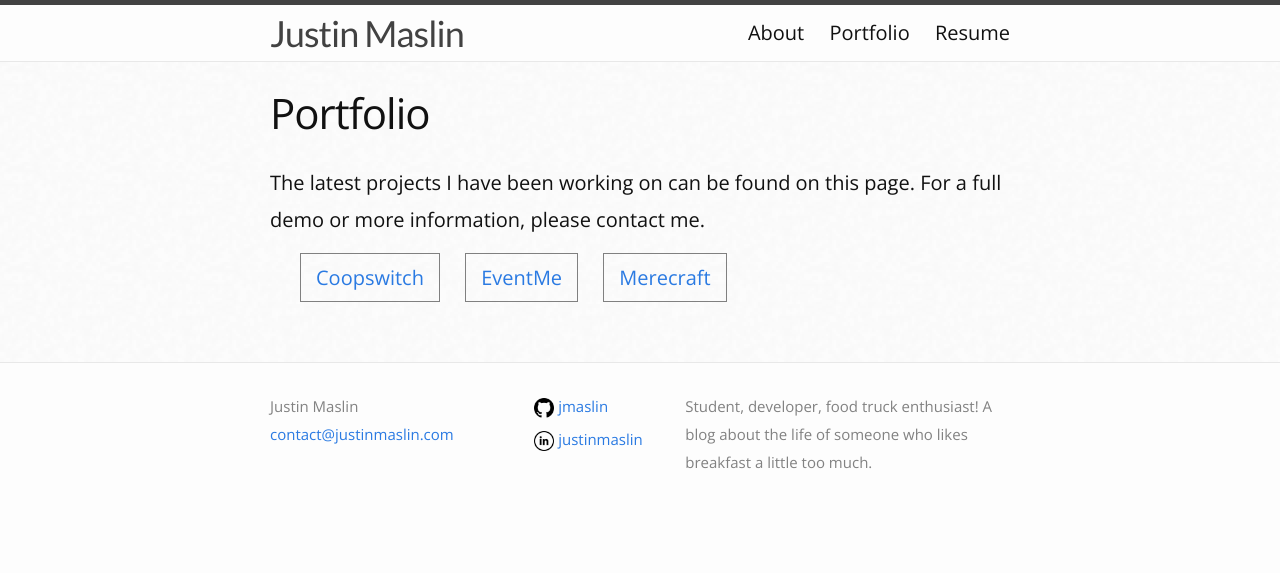
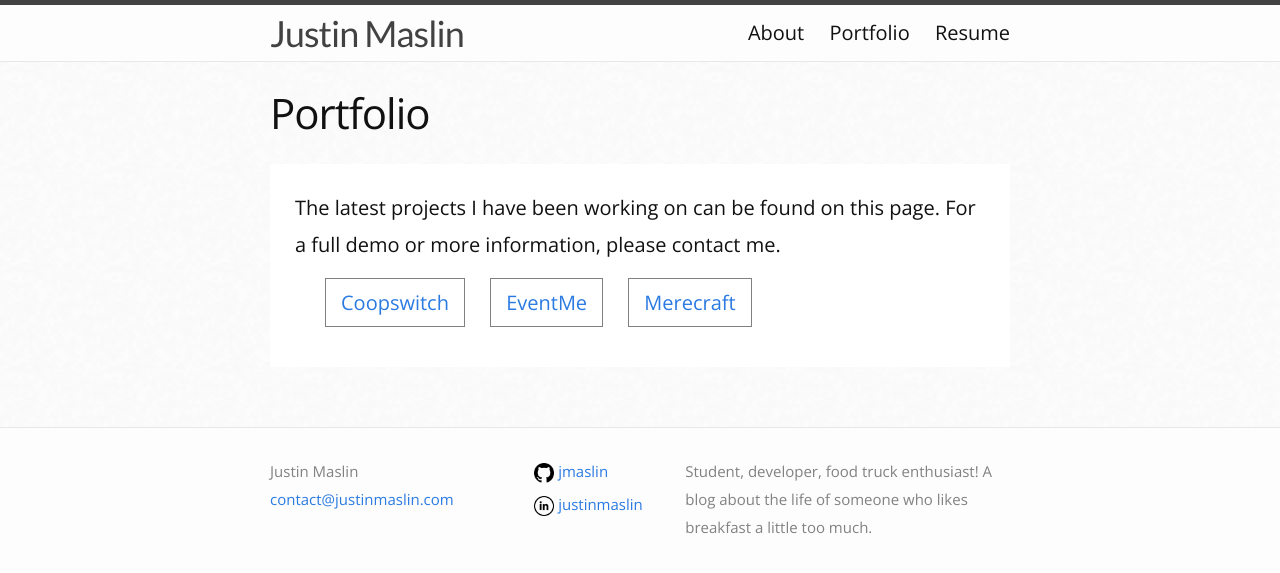
Before and after one commit to jmaslin/jmaslin.github.io, a Jekyll site: the page built from portfolio.md, in a window 1280 px wide. Shown: the top 573 px of the page. Built offline with Jekyll 4.4.1, drawn with Linux system fonts in a browser that asks for light colours.

Commit message:
Layout modified

```diff
--- a/_sass/_base.scss
+++ b/_sass/_base.scss
@@ -41,7 +41,11 @@ ul, ol, dl, figure,
  */
 img {
     max-width: 100%;
+    display: block;
     vertical-align: middle;
+    margin-left: auto;
+    margin-right: auto;
+    text-align: center;
 }
 
 
--- a/_sass/_layout.scss
+++ b/_sass/_layout.scss
@@ -260,6 +260,8 @@
     padding-right: 15px;
     margin-right: 20px;
     border: 1px solid gray;
+    background-color: white;
+
 }
 
 .portfolio-nav > a:hover {
@@ -270,7 +272,7 @@
     font-weight: bold;
 }
 
-.portfolio > li {
+.post-content, .portfolio > li {
 
     background-color: white;
     padding: 25px;
```
